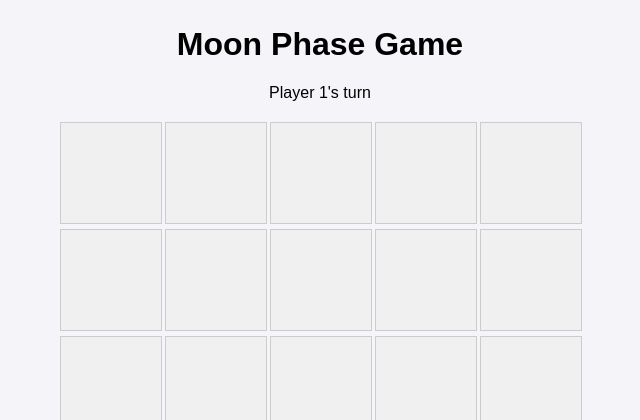
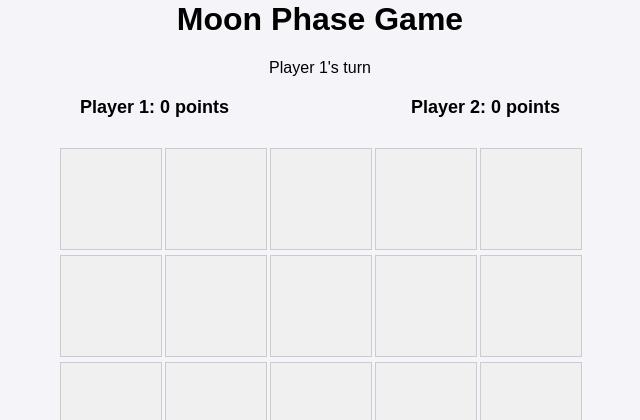
Before and after one commit to cindyli-xkcd/moon-game, a Flask app: page / in a window 1280 px wide. Shown: the top 420 px of the page, without its empty margins (320-960 px from the left). Run offline with Flask 3, Linux system fonts and the light colour scheme.

Commit message:
points are updating on the website, they're just wrong

```diff
--- a/website/app.py
+++ b/website/app.py
@@ -95,5 +95,19 @@ def reset_game():
 
     return jsonify({"success": True})
 
+
+@app.route("/scores", methods=["GET"])
+def get_scores():
+    """Fetch and return the current scores of the players."""
+    return jsonify(score_tracker.get_scores())  # Get scores from ScoreTracker
+
+
+
+
+
+
+
+
+
 if __name__ == "__main__":
     app.run(debug=True)
--- a/website/static/script.js
+++ b/website/static/script.js
@@ -138,6 +138,35 @@ function handleKeydown(event) {
     }
 }
 
+
+// Function to fetch and display the current scores
+async function loadScores() {
+    try {
+        const response = await fetch("/scores");
+        const scores = await response.json();
+        document.getElementById("player1-points").innerText = scores["1"]; // Update Player 1 score
+        document.getElementById("player2-points").innerText = scores["2"]; // Update Player 2 score
+    } catch (error) {
+        console.error("Error fetching scores:", error);
+    }
+}
+
+// Call loadScores whenever the game state is updated
+async function loadGameState() {
+    try {
+        const response = await fetch("/state");
+        const state = await response.json();
+        renderGameBoard(state);  // Function to render the game board (existing code)
+        loadScores();  // Call to update the scores after loading the game state
+    } catch (error) {
+        console.error("Error fetching game state:", error);
+    }
+}
+
+// Call loadScores when the page first loads
+document.addEventListener("DOMContentLoaded", loadScores);
+
+
 // Initialize the game
 function initializeGame() {
     createPhaseButtons();
--- a/website/static/style.css
+++ b/website/static/style.css
@@ -68,3 +68,15 @@ body {
 #reset-button:hover {
     background-color: lightblue;
 }
+
+#scoreboard {
+    font-size: 18px;
+    font-weight: bold;
+    margin: 10px;
+    display: flex;
+    justify-content: space-between;
+}
+
+#player1-score, #player2-score {
+    padding: 10px;
+}
--- a/website/strategies/full_moon_pair.py
+++ b/website/strategies/full_moon_pair.py
@@ -23,7 +23,7 @@ class FullMoonPair:
             # Ensure both node and neighbor have valid values
             if node.value is not None and neighbor.value is not None:
                 if (neighbor.value + node.value) == 7:  # Check if the sum of phases equals 7
-                    points += 1  # Award 1 point for each matching pair
+                    points += 2  # Award 1 point for each matching pair
                     claimed_cards.append(neighbor)  # Add the matching node to the claimed cards
 
         # If there are valid full moon pairs, the played node is also claimed
--- a/website/templates/index.html
+++ b/website/templates/index.html
@@ -18,6 +18,15 @@
 		    <p>Player 2 Score: <span id="player2-score">0</span></p>
 	    </div>
 	    -->
+	<div id="scoreboard">
+	    <div id="player1-score">
+		Player 1: <span id="player1-points">0</span> points
+	    </div>
+	    <div id="player2-score">
+		Player 2: <span id="player2-points">0</span> points
+	    </div>
+	</div>
+
 	    <div id="game-board" class="board"></div>
 	    <div id="phase-buttons"></div>
 	    <div id="game-controls">
```
